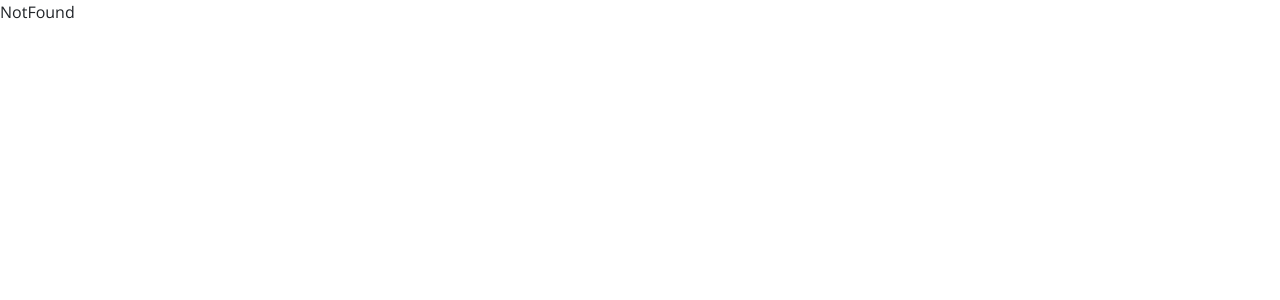
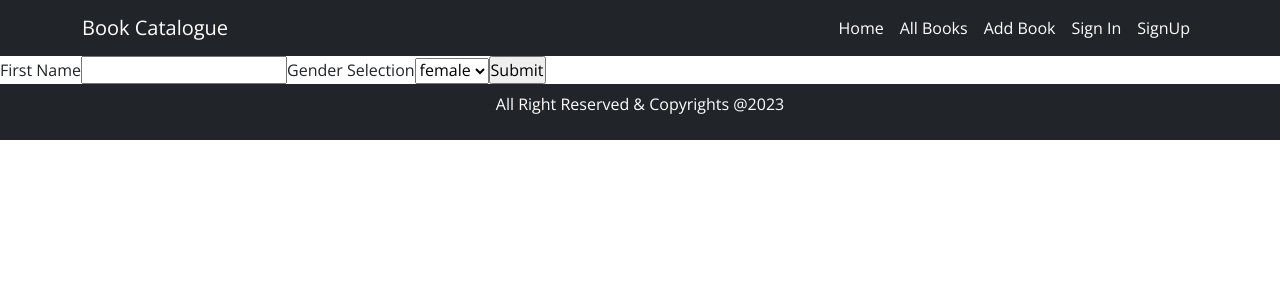
Before and after one commit to saharabanu/book-catalogue-client, a React (Vite) app: page /sign-up in a window 1280 px wide. Shown: the top 300 px of the page. Built offline with nearby package versions, Linux system fonts and the light colour scheme.

Commit message:
sign up form added done

```diff
--- a/package.json
+++ b/package.json
@@ -10,10 +10,13 @@
     "preview": "vite preview"
   },
   "dependencies": {
+    "@reduxjs/toolkit": "^1.9.5",
     "bootstrap": "^5.3.0",
     "react": "^18.2.0",
     "react-bootstrap": "^2.8.0",
     "react-dom": "^18.2.0",
+    "react-hook-form": "^7.45.1",
+    "react-redux": "^8.1.1",
     "react-router-dom": "^6.14.1"
   },
   "devDependencies": {
--- a/src/layouts/MainLayout.tsx
+++ b/src/layouts/MainLayout.tsx
@@ -1,5 +1,6 @@
 import { Outlet } from "react-router-dom"
 import Header from "./Header"
+import Footer from "./Footer"
 
 
 const MainLayout = () => {
@@ -7,6 +8,7 @@ const MainLayout = () => {
     <>
     <Header/>
     <Outlet/>
+    <Footer/>
 
     </>
   )
--- a/src/pages/Home.tsx
+++ b/src/pages/Home.tsx
@@ -1,4 +1,4 @@
-import Footer from "../layouts/Footer"
+
 import Books from "../ui/Books"
 
 
@@ -6,7 +6,7 @@ const Home = () => {
   return (
     <>
     <Books/>
-    <Footer/>
+
     </>
   )
 }
--- a/src/pages/Login/Login.tsx
+++ b/src/pages/Login/Login.tsx
@@ -1,8 +1,38 @@
+/* eslint-disable @typescript-eslint/ban-types */
+/* eslint-disable @typescript-eslint/no-misused-promises */
+
+import { useForm, SubmitHandler } from "react-hook-form"
+import Header from "../../layouts/Header"
+import Footer from "../../layouts/Footer"
 
 
+enum GenderEnum {
+  female = "female",
+  male = "male",
+  other = "other",
+}
+
+
+interface IFormInput {
+  firstName: String
+  gender: GenderEnum
+}
+
 const Login = () => {
+  const { register, handleSubmit } = useForm<IFormInput>()
+  const onSubmit: SubmitHandler<IFormInput> = (data) => console.log(data)
   return (
-    <div>Login</div>
+    <>
+    <Header/>
+    <form onSubmit={handleSubmit(onSubmit)}>
+      <label>First Name</label>
+      <input {...register("firstName")} />
+      <label>Gender Selection</label>
+
+      <input type="submit" />
+    </form>
+    <Footer/>
+    </>
   )
 }
 
--- a/src/pages/Login/SignUp.tsx
+++ b/src/pages/Login/SignUp.tsx
@@ -1,8 +1,40 @@
+/* eslint-disable @typescript-eslint/ban-types */
+/* eslint-disable @typescript-eslint/no-misused-promises */
+import { useForm, SubmitHandler } from "react-hook-form"
+import Header from "../../layouts/Header"
+import Footer from "../../layouts/Footer"
+
+enum GenderEnum {
+  female = "female",
+  male = "male",
+  other = "other",
+}
 
 
+interface IFormInput {
+  firstName: String
+  gender: GenderEnum
+}
+
 const SignUp = () => {
+  const { register, handleSubmit } = useForm<IFormInput>()
+  const onSubmit: SubmitHandler<IFormInput> = (data) => console.log(data)
   return (
-    <div>SignUp</div>
+    <>
+    <Header/>
+    <form onSubmit={handleSubmit(onSubmit)}>
+      <label>First Name</label>
+      <input {...register("firstName")} />
+      <label>Gender Selection</label>
+      <select {...register("gender")}>
+        <option value="female">female</option>
+        <option value="male">male</option>
+        <option value="other">other</option>
+      </select>
+      <input type="submit" />
+    </form>
+    <Footer/>
+    </>
   )
 }
 
--- a/src/pages/NotFound.tsx
+++ b/src/pages/NotFound.tsx
@@ -1,7 +1,17 @@
+import Button from 'react-bootstrap/Button';
+import {Link} from 'react-router-dom'
 
 
 export const NotFound = () => {
   return (
-    <div>NotFound</div>
+    <div className=" bg-dark  text-white text-center d-flex justify-content-center align-items-center" style={{height:"575px"}}>
+
+      <div className=''>
+        <h2>OOOPs!!! This page not Found</h2>
+        <Button variant="danger" ><Link to="/" className='text-white text-decoration-none'>Go Home</Link></Button>
+
+      </div>
+
+    </div>
   )
 }
--- a/src/routes/routes.tsx
+++ b/src/routes/routes.tsx
@@ -38,11 +38,11 @@ import AddNewBook from "../pages/AddNewBook";
         element: <AddNewBook />,
       },
     {
-        path: '/login',
+        path: '/sign-in',
         element: <Login />,
       },
       {
-        path: '/signup',
+        path: '/sign-up',
         element: <SignUp />,
       },
       {
```
Also changed, not shown: 1 other file (tests, documents, lock files or other folders).
